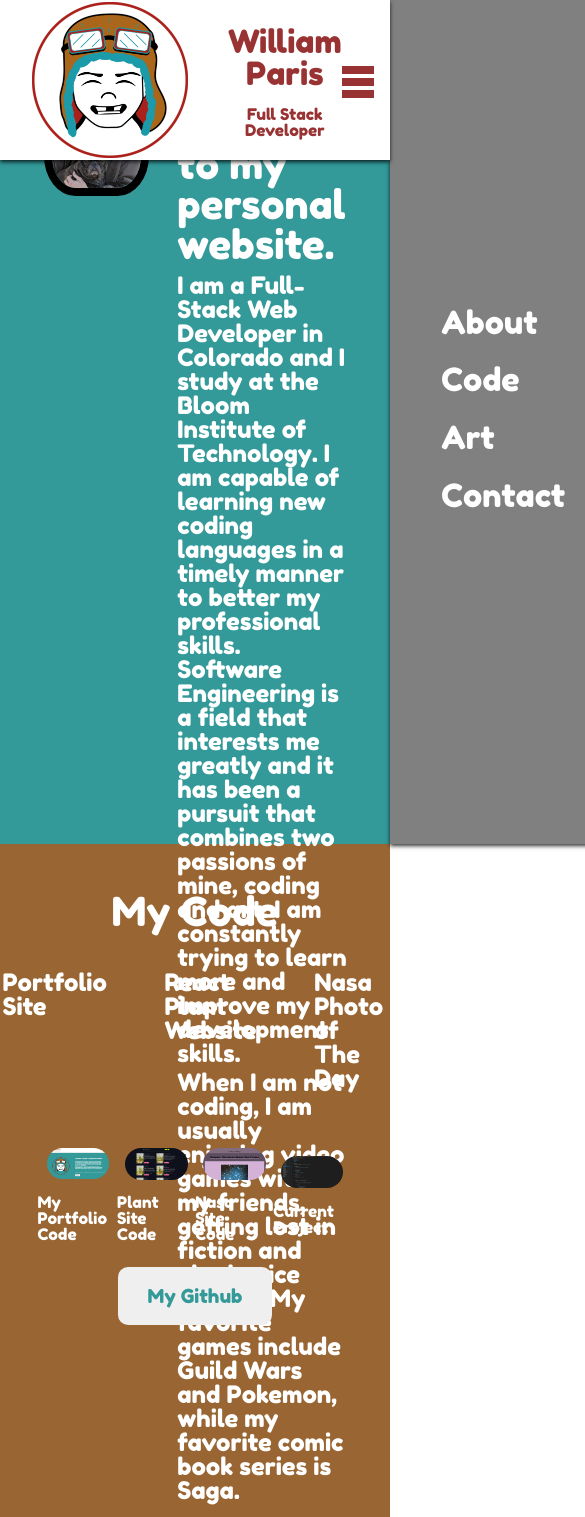
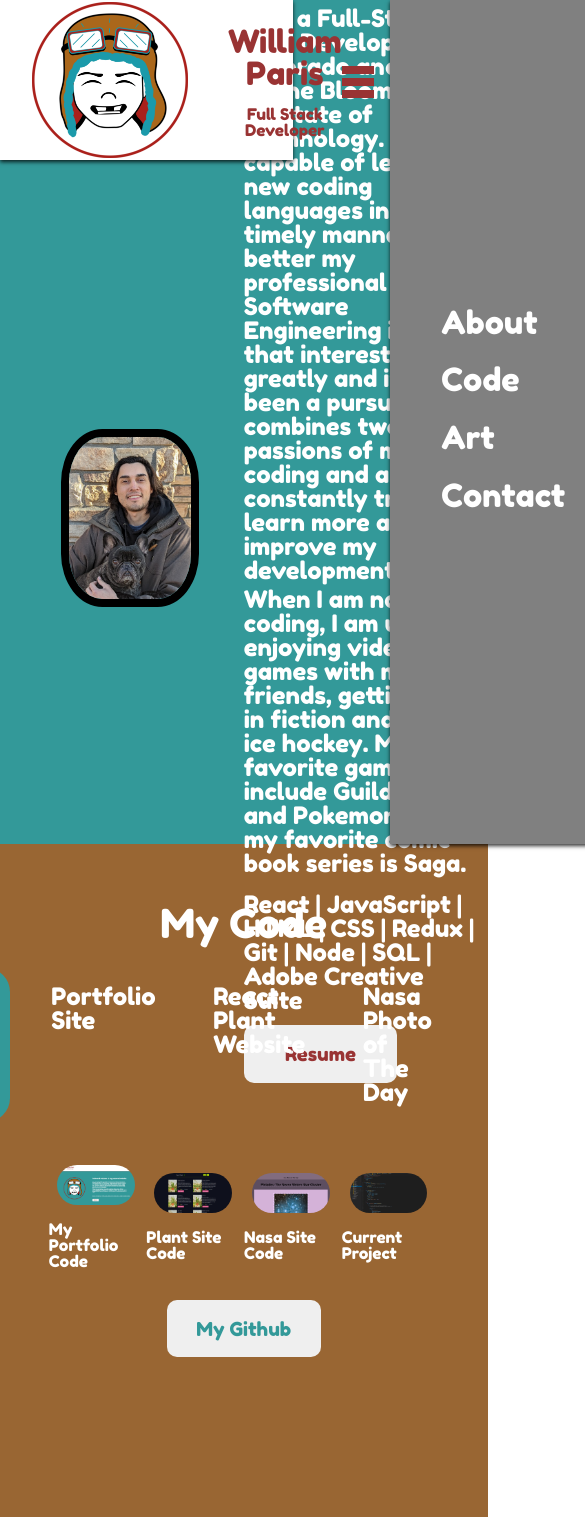
Before and after one commit to jadeli1720/netflify-test-site, a React (Create React App) app in the folder my-portfolio-site/: page / in a window 390 px wide. Shown: the top 1517 px of the page, 585 px wide, since content can reach past the window. Built offline with nearby package versions, Linux system fonts and the light colour scheme.

Commit message:
responsive added to nav

```diff
--- a/my-portfolio-site/src/app.scss
+++ b/my-portfolio-site/src/app.scss
@@ -58,4 +58,10 @@ blockquote, q {
 		// scroll-snap-align: start;
 			}
 		}
+
+		@media (max-width: 500px) {
+
+			width: 125%;
+
+		}
 	}
--- a/my-portfolio-site/src/components/intro/intro.scss
+++ b/my-portfolio-site/src/components/intro/intro.scss
@@ -57,4 +57,66 @@
             }
         }
     }
+
+    @media (max-width: 500px) {
+        display: flex;
+        align-items: center;
+        justify-content: center;
+
+        .left {
+            flex: 0.5;
+
+            .imgContainer {
+                width: 50%;
+                padding-top: 80%;
+                padding-left: 25%;
+
+                img {
+                    width: 100%;
+                    border: solid .5em #000;
+                    border-radius: 30%;
+                }
+            }
+        }
+        .right {
+            flex: 0.5;
+            h1 {
+                padding-top: 30%;
+                padding-bottom: 5%;
+                font-family: 'Fredoka One', 'Arial Black';
+                color: #fff;
+                font-size: 2.5em;
+            }
+            p {
+                padding-bottom: 2%;
+                margin-right: 0;
+                color: #fff;
+                font-family: 'Fredoka One', 'Arial Black';
+                font-size: 1.5em;
+            }
+            h2 {
+                padding-top: 5%;
+                padding-bottom: 5%;
+                color: #fff;
+                font-family: 'Fredoka One', 'Arial Black';
+                font-size: 1.5em;
+            }
+            .resume {
+                width: 8em;
+                height: 3em;
+                font-family: 'Fredoka One', 'Arial Black';
+                font-size: 1.2em;
+                border-radius: 10px;
+                color: #993333;
+                border: none;
+
+                &:hover{
+                    color: #fff;
+                    background-color: #993333;
+                    transition: 0.6s all;
+                    cursor: pointer;
+                }
+            }
+        }
+    }
 }
--- a/my-portfolio-site/src/components/topNav/topNav.scss
+++ b/my-portfolio-site/src/components/topNav/topNav.scss
@@ -90,4 +90,14 @@
       }
     }
   }
+
+  @media (max-width: 500px) {
+
+    width: 75%;
+
+    .wrapper {
+      padding-right: 2em;
+  }
+
+  }
 }
```
Also changed, not shown: 2 other files (tests, documents, lock files or other folders).
